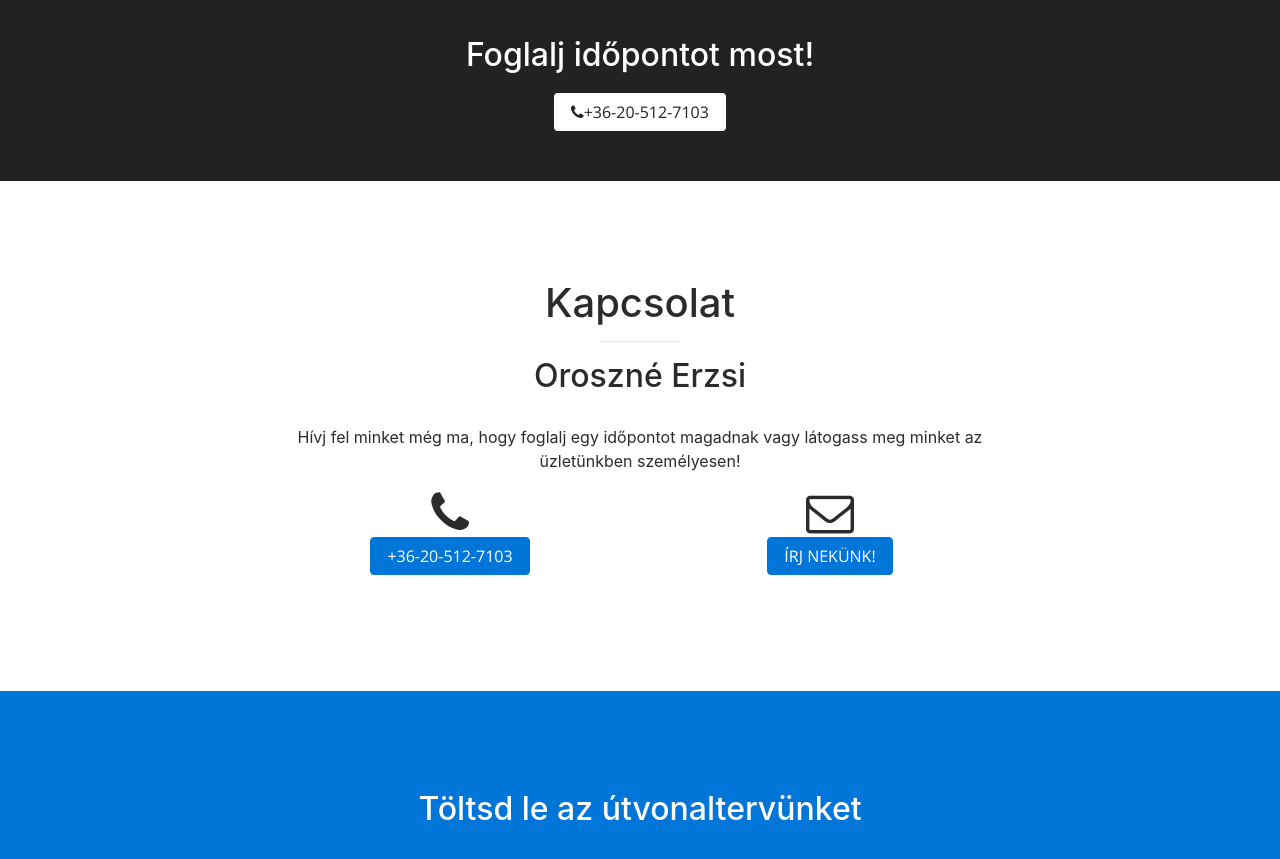
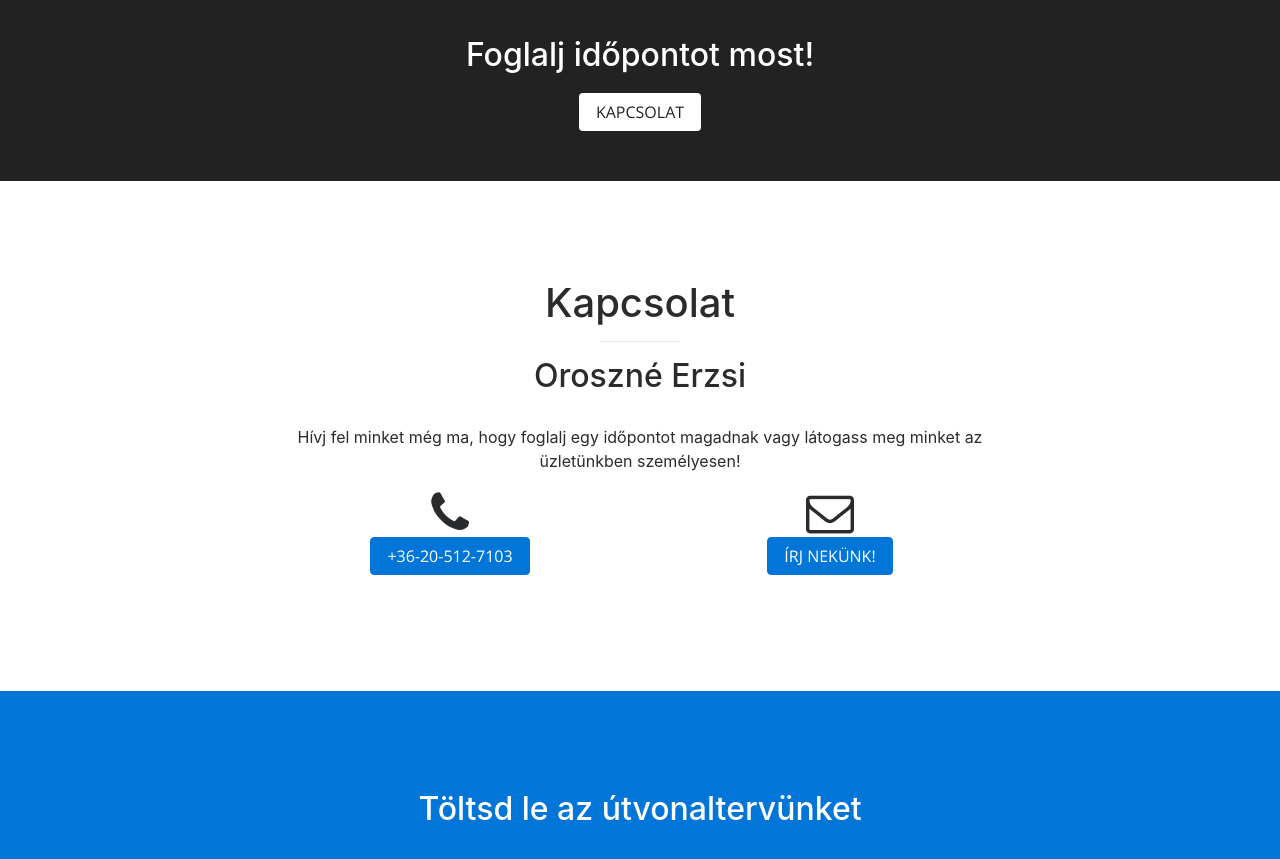
Before and after one commit to rakaszis/Stadionok-F-rfifodr-szat, a website with bundled scripts: page index.html in a window 1280 px wide. Shown: the part 2283-3142 px from the top of the page. Built offline with nearby package versions, Linux system fonts and the light colour scheme.

Commit message:
Add files via upload

```diff
--- a/index.html
+++ b/index.html
@@ -192,7 +192,7 @@
 						</div>
 						<br />
             <h2>Foglalj időpontot most!</h2>
-            <a class="btn btn-default btn-xl sr-button" href="tel:+36205127103"><i class="fa fa-phone fa-1x sr-contact"></i>+36-20-512-7103</a>
+            <a class="btn btn-default btn-xl sr-button" href="#contact">Kapcsolat</a>
         </div>
     </div>
 
```
